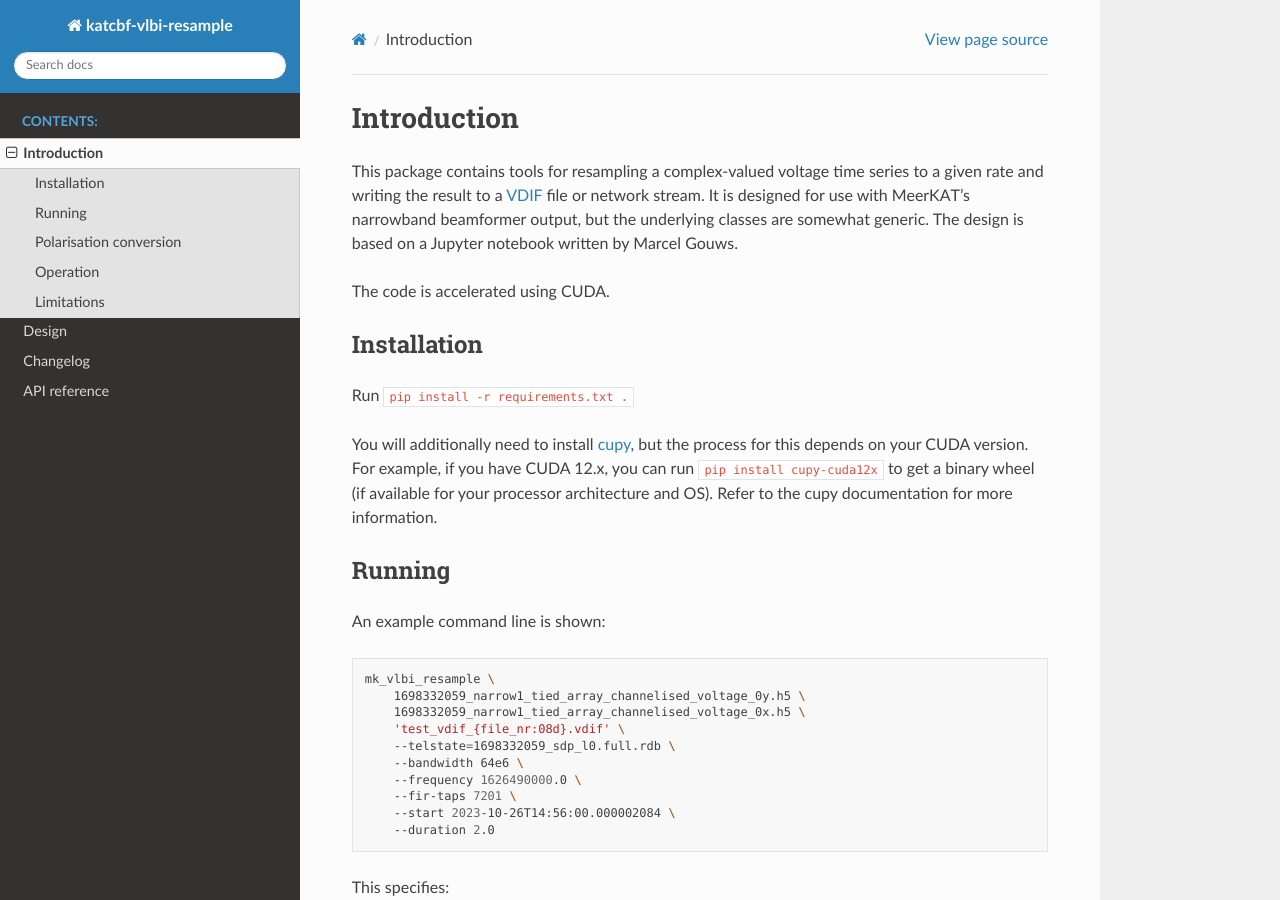
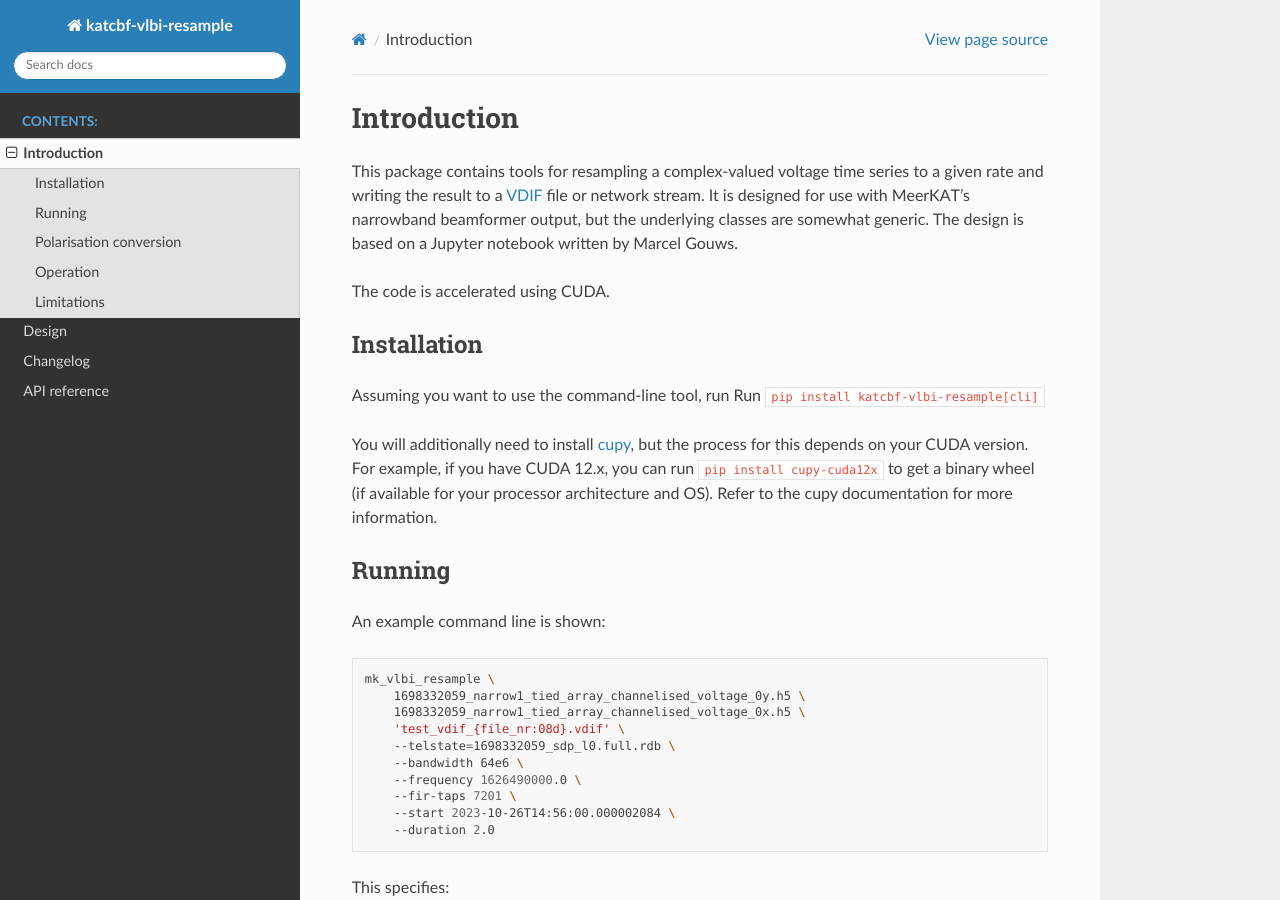
Before and after one commit to ska-sa/katcbf-vlbi-resample, a Sphinx documentation site: the page built from doc/introduction.rst, in a window 1280 px wide and 900 px high. Built offline with Sphinx 7.4.7 and the Read the Docs theme 3.1.0, drawn with Linux system fonts in a browser that asks for light colours.

Commit message:
Make a number of dependencies optional
All dependencies only needed for the command-line tool are moved to a
`cli` extra. I included h5py in that list, although strictly speaking,
external code could use the hdf5_reader module.

I also updated the installation instructions to just install the package
from pypi now that it is published.

The `cli` extras are still included in requirements.txt, because they're
needed to build the docs. The docs extra currently doesn't list those
extra itself, because annoyingly, the spec for extras doesn't allow for
extras to include other extras.

```diff
--- a/doc/introduction.rst
+++ b/doc/introduction.rst
@@ -12,7 +12,8 @@ The code is accelerated using CUDA.
 
 Installation
 ------------
-Run ``pip install -r requirements.txt .``
+Assuming you want to use the command-line tool, run
+Run ``pip install katcbf-vlbi-resample[cli]``
 
 You will additionally need to install `cupy`_, but the process for this
 depends on your CUDA version. For example, if you have CUDA 12.x, you can run
--- a/requirements.txt
+++ b/requirements.txt
@@ -1,5 +1,5 @@
 # This file was autogenerated by uv via the following command:
-#    uv pip compile --output-file=requirements.txt --extra=dev --extra=doc --extra=cuda12x --python-version=3.12 pyproject.toml
+#    uv pip compile --output-file=requirements.txt --extra=cli --extra=dev --extra=doc --extra=cuda12x --python-version=3.12 pyproject.toml
 alabaster==1.0.0
     # via sphinx
 astropy==7.1.0
```
Also changed, not shown: pyproject.toml (+7 -5 lines), .pre-commit-config.yaml.
